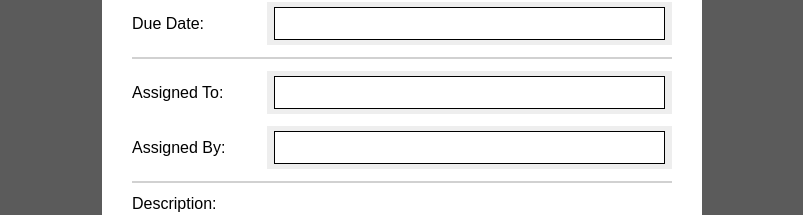
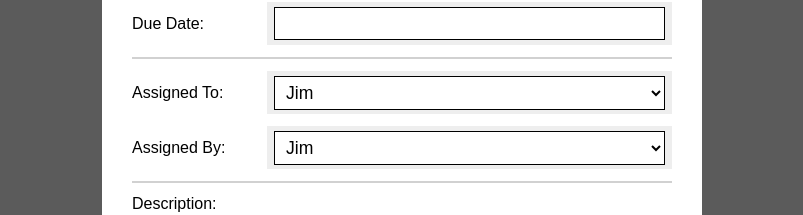
Before and after one commit to daniellequevedo/project-manager, a React (Create React App) app: page /tasks in a window 1280 px wide. Both pictures are taken after a click on the button "Add Task". Shown: the part 321-536 px from the top of the page, without its empty margins (238-1041 px from the left). Built offline with nearby package versions, Linux system fonts and the light colour scheme.

Commit message:
add task form assignments are now drop downs

```diff
--- a/src/components/AddTaskForm.js
+++ b/src/components/AddTaskForm.js
@@ -12,8 +12,8 @@ class AddTaskForm extends Component {
                 task_status: 'in-consideration',
                 task_due_date: '',
                 task_end_date: '',
-                task_assigned_to: '',
-                task_assigned_by: '',
+                task_assigned_to: this.props.teammembers[0].member_id,
+                task_assigned_by: this.props.teammembers[0].member_id,
                 task_description: '',
             },
             project_id: data[0].project_id,
@@ -77,11 +77,24 @@ class AddTaskForm extends Component {
                 task_status: 'in-consideration',
                 task_due_date: '',
                 task_end_date: '',
-                task_assigned_to: '',
-                task_assigned_by: '',
+                task_assigned_to: this.props.teammembers[0].member_id,
+                task_assigned_by: this.props.teammembers[0].member_id,
                 task_description: '',
             },
             project_id: data[0].project_id,
+        });
+    }
+
+    displayTeamMemberName = () => {
+        return this.props.teammembers.map( (member) => {
+            return (
+                <option
+                    value={member.member_id}
+                    key={member.member_id}
+                >
+                    {member.member_name}
+                </option>
+            )
         });
     }
 
@@ -160,25 +173,27 @@ class AddTaskForm extends Component {
                             <div className="item-detail">
                                 <label className="item-detail-label">Assigned To:</label>
                                 <div className="item-detail-value">
-                                    <input
-                                        type="text"
+                                    <select
+                                        className="item-detail-input"
                                         name="task_assigned_to"
                                         onChange={this.handleInputChange}
                                         value={this.state.task.task_assigned_to}
-                                        className="item-detail-input"
-                                    />
+                                    >
+                                        {this.displayTeamMemberName()}
+                                    </select>
                                 </div>
                             </div>
                             <div className="item-detail">
                                 <label className="item-detail-label">Assigned By:</label>
                                 <div className="item-detail-value">
-                                    <input
-                                        type="text"
+                                    <select
+                                        className="item-detail-input"
                                         name="task_assigned_by"
                                         onChange={this.handleInputChange}
                                         value={this.state.task.task_assigned_by}
-                                        className="item-detail-input"
-                                    />
+                                    >
+                                        {this.displayTeamMemberName()}
+                                    </select>
                                 </div>
                             </div>
                         </div>
--- a/src/containers/TasksPage.js
+++ b/src/containers/TasksPage.js
@@ -1,5 +1,6 @@
 import React, { Component } from 'react';
 import data from '../data/data';
+import teammembers from '../data/teammembers';
 import TaskSummary from '../components/TaskSummary';
 import TaskDetails from '../components/TaskDetails';
 import AddTaskForm from '../components/AddTaskForm';
@@ -111,6 +112,7 @@ class TasksPage extends Component {
                     handleAddTaskSave={this.handleAddTaskSave}
                     handleCancelAddTaskForm={this.handleCancelAddTaskForm}
                     displayModal={this.state.addTask}
+                    teammembers={teammembers}
                 />
             </React.Fragment>
         );
```
